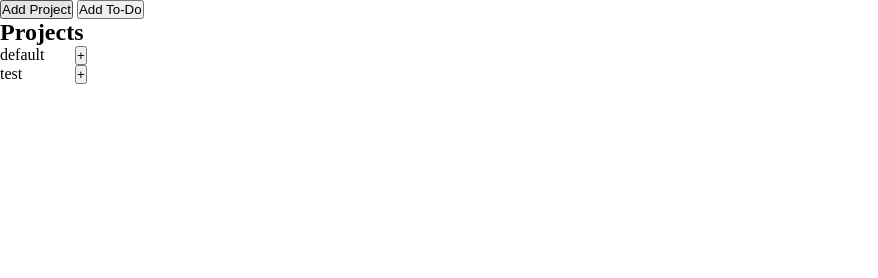
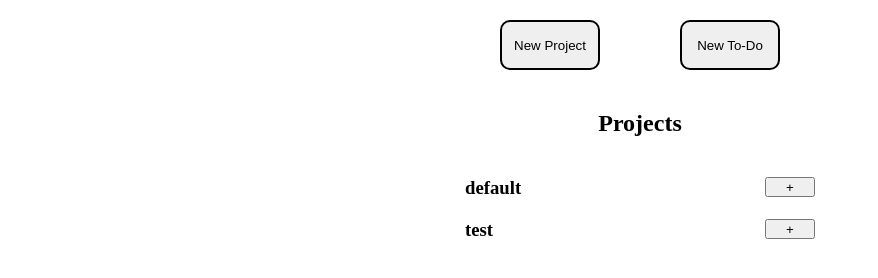
Before and after one commit to frustratedcat/to-do-list, a website built with webpack: page dist/index.html in a window 1280 px wide. Shown: the whole page, without its empty margins (0-878 px from the left). Built offline with nearby package versions, Linux system fonts and the light colour scheme.

Commit message:
Update and add basic styling

```diff
--- a/src/modules/dom-handling.js
+++ b/src/modules/dom-handling.js
@@ -137,29 +137,36 @@ function getLogic() {
       let item = projectItems[i];
       for (let j = 0; j < item.children.length; j++) {
         if (item.children[j].classList.contains("project-to-do-list")) {
-          console.log(item.children[j].firstElementChild.firstChild.textContent)
         }
         if (item.children[j].childElementCount > 0) {
           for (let k = 0; k < item.children[j].children.length; k++) {
-            console.log(item.children[j].children[k].firstElementChild);
-            item.children[j].children[k].firstElementChild.addEventListener("click", (e) => {
-              console.log(e.target);
-              console.log(item.firstElementChild.textContent)
-              console.log(item.children[j].children[k].firstChild.textContent);
+            item.children[j].children[k].firstElementChild.addEventListener("click", () => {
               for (const [key, value] of Object.entries(modifyProjects.projects)) {
                 if (key === item.firstElementChild.textContent) {
-                  console.log(value);
                   for (let m = 0; m < value.length; m++) {
                     if (value[m].title === item.children[j].children[k].firstChild.textContent) {
-                      console.log(value[m].title);
-                      console.log(value[m]);
-                      for (const [innerKey, innerValue] of Object.entries(value[m])) {
-                        console.log(innerValue);
-                        item.children[j].children[k].firstChild.textContent = "";
-                        let html = `<li class="inner-list-item">${value[m].title}</li><li class="inner-list-item">${value[m].description}</li><li class="inner-list-item">${value[m].dueDate}</li><li class="inner-list-item">${value[m].priority}</li><li class="inner-list-item">${value[m].notes}</li>`;
-                        item.children[j].children[k].insertAdjacentHTML("afterbegin", html)
-                        break;
-                      }
+                      item.children[j].children[k].firstChild.textContent = "";
+                      let html = `<li class="inner-list-item">
+                                      <label class="inner-list-item-label">Title:</label>
+                                      <p class="inner-list-item-p">${value[m].title}</p>
+                                    </li>
+                                    <li class="inner-list-item">
+                                      <label class="inner-list-item-label">Description:</label>
+                                      <p class="inner-list-item-p">${value[m].description}</p>
+                                    </li>
+                                    <li class="inner-list-item">
+                                      <label class="inner-list-item-label">Due Date:</label>
+                                      <p class="inner-list-item-p">${value[m].dueDate}</p>
+                                    </li>
+                                    <li class="inner-list-item">
+                                      <label class="inner-list-item-label">Priority:</label>
+                                      <p class="inner-list-item-p">${value[m].priority}</p>
+                                    </li>
+                                    <li class="inner-list-item">
+                                      <label class="inner-list-item-label">Notes:</label>
+                                      <p class="inner-list-item-p">${value[m].notes}</p>
+                                    </li>`;
+                      item.children[j].children[k].insertAdjacentHTML("afterbegin", html)
                     }
                   }
                 }
--- a/src/modules/logic-handling.js
+++ b/src/modules/logic-handling.js
@@ -56,9 +56,17 @@ function deleteToDo() {
 function createDiv(pText, liText) {
   const div = document.createElement("div");
   div.classList.add("project-item");
-  div.appendChild(createP(pText))
+  div.appendChild(createH3(pText))
   div.appendChild(btnProject());
   return div;
+}
+
+// Add DOM h3 element builder
+function createH3(text) {
+  const h3 = document.createElement("h3");
+  h3.textContent = text;
+  h3.classList.add("project-text");
+  return h3;
 }
 
 // Add DOM p element builder
--- a/src/style.css
+++ b/src/style.css
@@ -6,6 +6,27 @@ padding: 0;
 
 body {
   height: 100vh;
+  display: flex;
+  flex-direction: column;
+  align-items: center;
+}
+
+.btn-form-section {
+  display: flex;
+  align-items: center;
+  justify-content: center;
+  margin: 20px auto
+}
+
+#add-project-btn, #add-to-do-btn {
+  display: flex;
+  justify-content: center;
+  align-items: center;
+  margin: 0 40px;
+  height: 50px;
+  width: 100px;
+  border: 2px solid black;
+  border-radius: 10px;
 }
 
 #add-project-form, #add-to-do-form {
@@ -31,22 +52,53 @@ body {
   margin-bottom: 20px;
 }
 
+#projects-section {
+  width: 400px;
+  height: 100%;
+  display: flex;
+  flex-direction: column;
+}
+
+#projects-section > h2 {
+  text-align: center;
+  margin: 20px auto;
+}
+
+#projects-container {
+  width: 350px;
+  margin: 0 auto;
+}
+
 .project-item {
-  display: flex;
+  width: 100%;
+  margin: 20px auto;
+  display: grid;
+  grid-template-columns: repeat(2, 1fr);
 }
 
 .project-text {
   width: 75px;
 }
 
+.expand-project-btn {
+  height: 20px;
+  width: 50px;
+  margin-left: auto;
+}
+
 .project-to-do-list {
-  width: 75px;
+  width: 150px;
 }
 
 .project-to-do {
   display: flex;
+  flex-direction: column;
   list-style: none;
   margin: 0 10px;
+}
+
+.inner-list-item {
+  display: flex;
 }
 
 .project-to-do > button {
```
Also changed, not shown: dist/index.html, dist/main.js.
